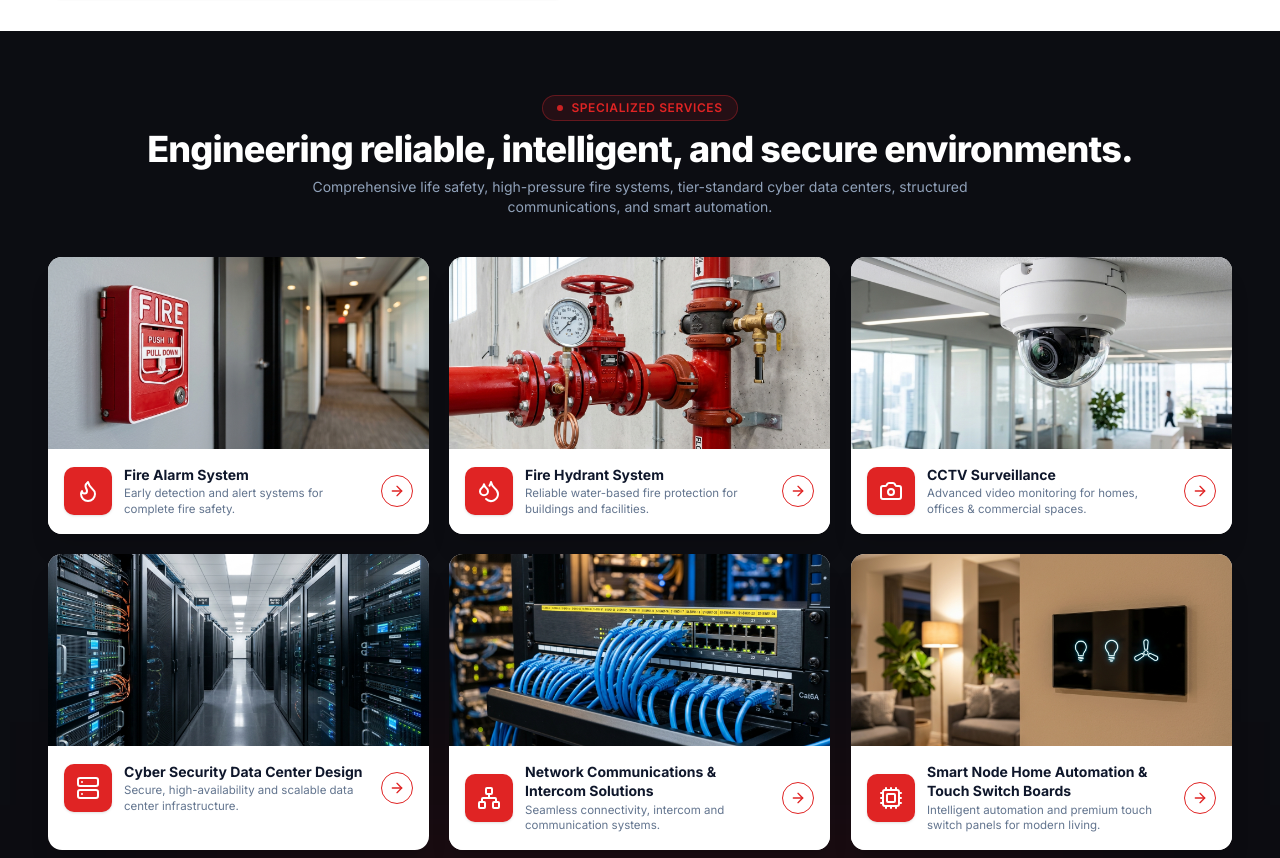
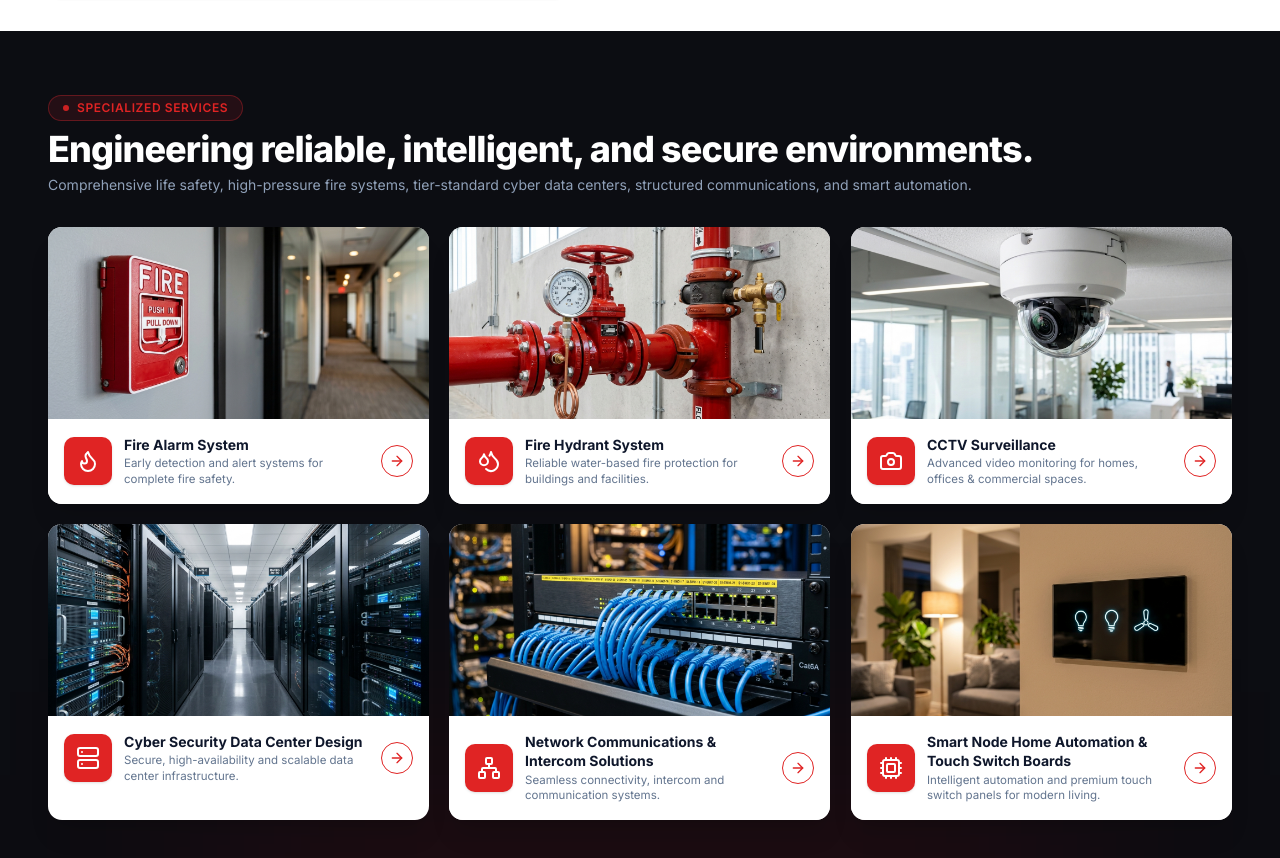
Before and after one commit to ascend-media-labs/HANVI-Global-Tech, a React (Vite) app: page / in a window 1280 px wide. Shown: the part 968-1826 px from the top of the page. Built offline with nearby package versions, Linux system fonts and the light colour scheme.

Commit message:
style(services): align section heading to side and format subheading in single line

```diff
--- a/src/components/hanvi-site.tsx
+++ b/src/components/hanvi-site.tsx
@@ -1299,7 +1299,7 @@ export function HanviSite() {
 
             <div className="relative mx-auto w-full px-4 sm:px-6 md:px-8 lg:px-10 xl:px-12 2xl:px-16">
               {/* Section Header */}
-              <div className="flex flex-col items-center text-center mb-8 sm:mb-10" data-reveal>
+              <div className="flex flex-col items-start text-left mb-6 sm:mb-8" data-reveal>
                 <div className="mb-2 inline-flex items-center gap-2 rounded-full border border-red-500/30 bg-red-500/10 px-3.5 py-1 text-xs font-semibold uppercase tracking-wider text-[#E02424]">
                   <span className="h-1.5 w-1.5 rounded-full bg-[#E02424] animate-pulse" />
                   <span>Specialized Services</span>
@@ -1307,7 +1307,7 @@ export function HanviSite() {
                 <h2 className="font-display text-2xl sm:text-3xl lg:text-4xl font-extrabold tracking-tight text-white">
                   Engineering reliable, intelligent, and secure environments.
                 </h2>
-                <p className="mt-2 text-xs sm:text-sm text-slate-400 max-w-2xl">
+                <p className="mt-1.5 text-xs sm:text-sm text-slate-400 max-w-none whitespace-normal md:whitespace-nowrap">
                   Comprehensive life safety, high-pressure fire systems, tier-standard cyber data centers, structured communications, and smart automation.
                 </p>
               </div>
```
